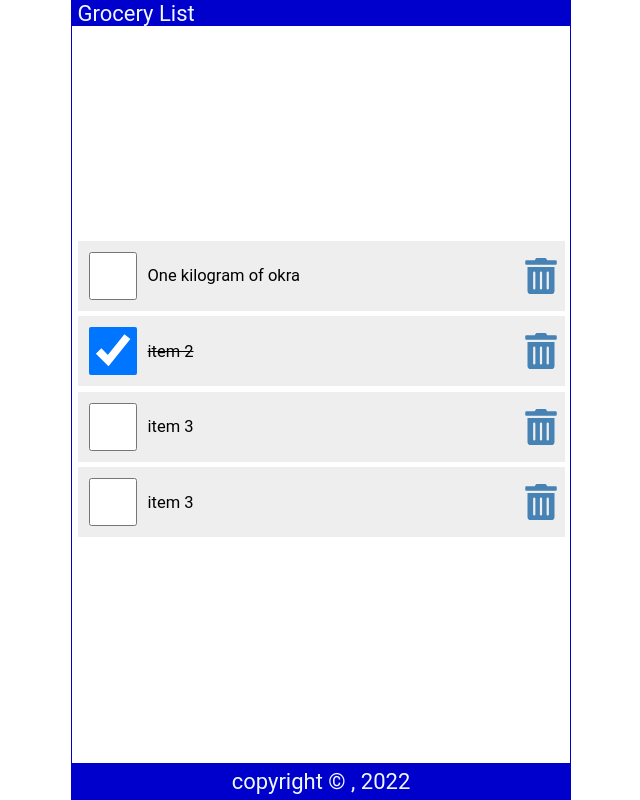
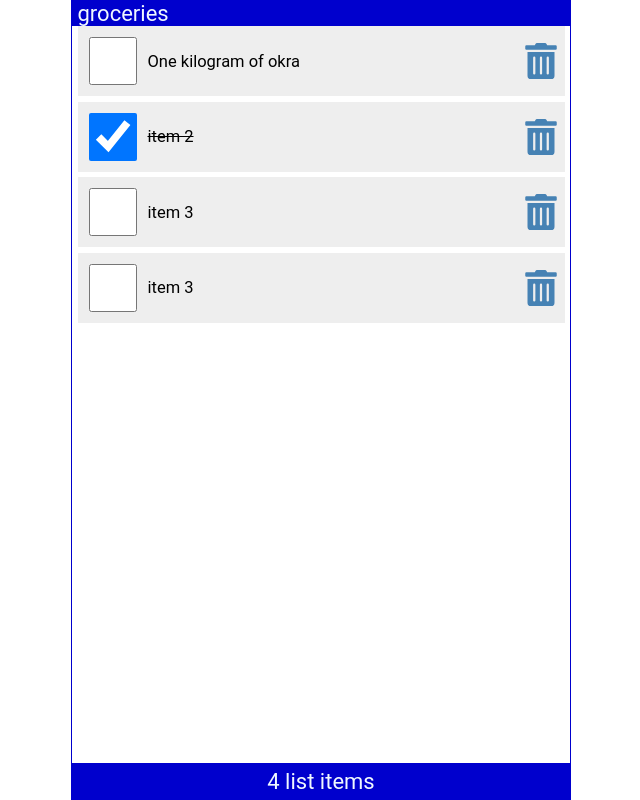
Before and after one commit to Seremba/react-todolist-app, a React (Create React App) app: page / in a window 1280 px wide. Shown: the whole page, without its empty margins (319-959 px from the left). Built offline with nearby package versions, Linux system fonts and the light colour scheme.

Commit message:
create ListItem component, a child to Content component, use props

```diff
--- a/src/App.js
+++ b/src/App.js
@@ -3,13 +3,56 @@
 import Header from './Header.'
 import Content from './Content'
 import Footer from './Footer'
+import { useState } from 'react'
 
 function App() {
+
+  const [items, setItems] = useState([
+    {
+      id: 1,
+      checked: false,
+      item: "One kilogram of okra"
+    },
+
+    {
+      id: 2,
+      checked: true,
+      item: "item 2"
+    },
+    {
+      id: 3,
+      checked: false,
+      item: "item 3"
+    },
+    {
+      id: 4,
+      checked: false,
+      item: "item 3"
+    }
+  ]);
+  // logic for handling checking with map
+  const handle2Check = (id) => {
+    const listItems = items.map((item) => item.id === id ? { ...item, checked: !item.checked } : item);
+    setItems(listItems);
+    localStorage.setItem('shoppinglist', JSON.stringify(listItems));
+  }
+
+  //logic for handling deleting with filter
+  const handleDelete = (id) => {
+     const listItems = items.filter((item) => item.id !== id)
+     setItems(listItems)
+     localStorage.setItem('shoppinglist', JSON.stringify(listItems));
+  }
   return (
     <div className="App">
-      <Header />
-      <Content />
-      <Footer />
+      <Header title="groceries"/>
+      <Content
+       items={items}
+       setItems ={setItems}
+       handle2Check = {handle2Check}
+       handleDelete = {handleDelete}
+      />
+      <Footer length={items.length}/>
     </div>
   );
 }
--- a/src/Content.js
+++ b/src/Content.js
@@ -1,70 +1,19 @@
 import React from 'react'
-import { useState } from 'react'
-import { FaTrashAlt } from 'react-icons/fa'
+import ListItem from './ListItem'
 
 
-const Content = () => {
-const [items, setItems] = useState([
-  {
-    id: 1,
-    checked: false,
-    item: "One kilogram of okra"
-  },
+const Content = ({items,handle2Check, handleDelete}) => {
 
-  {
-    id: 2,
-    checked: true,
-    item: "item 2"
-  },
-  {
-    id: 3,
-    checked: false,
-    item: "item 3"
-  },
-  {
-    id: 4,
-    checked: false,
-    item: "item 3"
-  }
-]);
-// logic for handling checking with map
-const handle2Check = (id) => {
-  const listItems = items.map((item) => item.id === id ? { ...item, checked: !item.checked } : item);
-  setItems(listItems);
-  localStorage.setItem('shoppinglist', JSON.stringify(listItems));
-}
-
-//logic for handling deleting with filter
-const handleDelete = (id) => {
-   const listItems = items.filter((item) => item.id !== id)
-   setItems(listItems)
-   localStorage.setItem('shoppinglist', JSON.stringify(listItems));
-}
 
   return (
     <main>
-      { items.length ? (<ul>
-         { items.map((item) => (
-           <li className='item' key={item.key}>
-            <input
-              type="checkbox"
-              onChange={() => handle2Check(item.id)}
-              checked={item.checked}
-            />
-
-            <label
-            style={(item.checked) ? {textDecoration: "line-through"}: null}
-            onDoubleClick={() => handle2Check(item.id)}
-            >{item.item}</label>
-
-            <FaTrashAlt
-            onClick={() => handleDelete(item.id)}
-            role="button"
-            tabIndex='0'/>
-
-           </li>
-         )) }
-       </ul>): (
+      { items.length ? (
+        <ListItem
+          items={items}
+          handle2Check={handle2Check}
+          handleDelete={handleDelete}
+        />
+      ): (
                   <p
                     style={{marginTop: '2rem'}}
                   >Your list is empty</p>)}
--- a/src/Footer.js
+++ b/src/Footer.js
@@ -1,11 +1,11 @@
 import React from 'react'
 
 
-function Footer() {
-    const today = new Date();
+function Footer({length}) {
+
   return (
     <footer>
-        copyright &copy; , {today.getFullYear()}
+        {length} list  {length === 1 ? "item ": "items"}
     </footer>
   )
 }
--- a/src/Header..js
+++ b/src/Header..js
@@ -1,8 +1,8 @@
 import React from 'react'
 
-function Header() {
+function Header({title}) {
   return (
-    <header>Grocery List</header>
+    <header>{title}</header>
   )
 }
 
--- /dev/null
+++ b/src/ListItem.js
@@ -0,0 +1,31 @@
+import React from 'react'
+import { FaTrashAlt } from 'react-icons/fa'
+
+function ListItem({items, handle2Check, handleDelete}) {
+  return (
+    <ul>
+    { items.map((item) => (
+      <li className='item' key={item.key}>
+       <input
+         type="checkbox"
+         onChange={() => handle2Check(item.id)}
+         checked={item.checked}
+       />
+
+       <label
+       style={(item.checked) ? {textDecoration: "line-through"}: null}
+       onDoubleClick={() => handle2Check(item.id)}
+       >{item.item}</label>
+
+       <FaTrashAlt
+       onClick={() => handleDelete(item.id)}
+       role="button"
+       tabIndex='0'/>
+
+      </li>
+    )) }
+  </ul>
+  )
+}
+
+export default ListItem
--- a/src/index.css
+++ b/src/index.css
@@ -44,7 +44,7 @@ main {
   display: flex;
   flex-direction: column;
   flex-grow: 1;
-  justify-content: center;
+  justify-content: flex-start;
   align-items: center;
   overflow-y: auto;
 }
```
